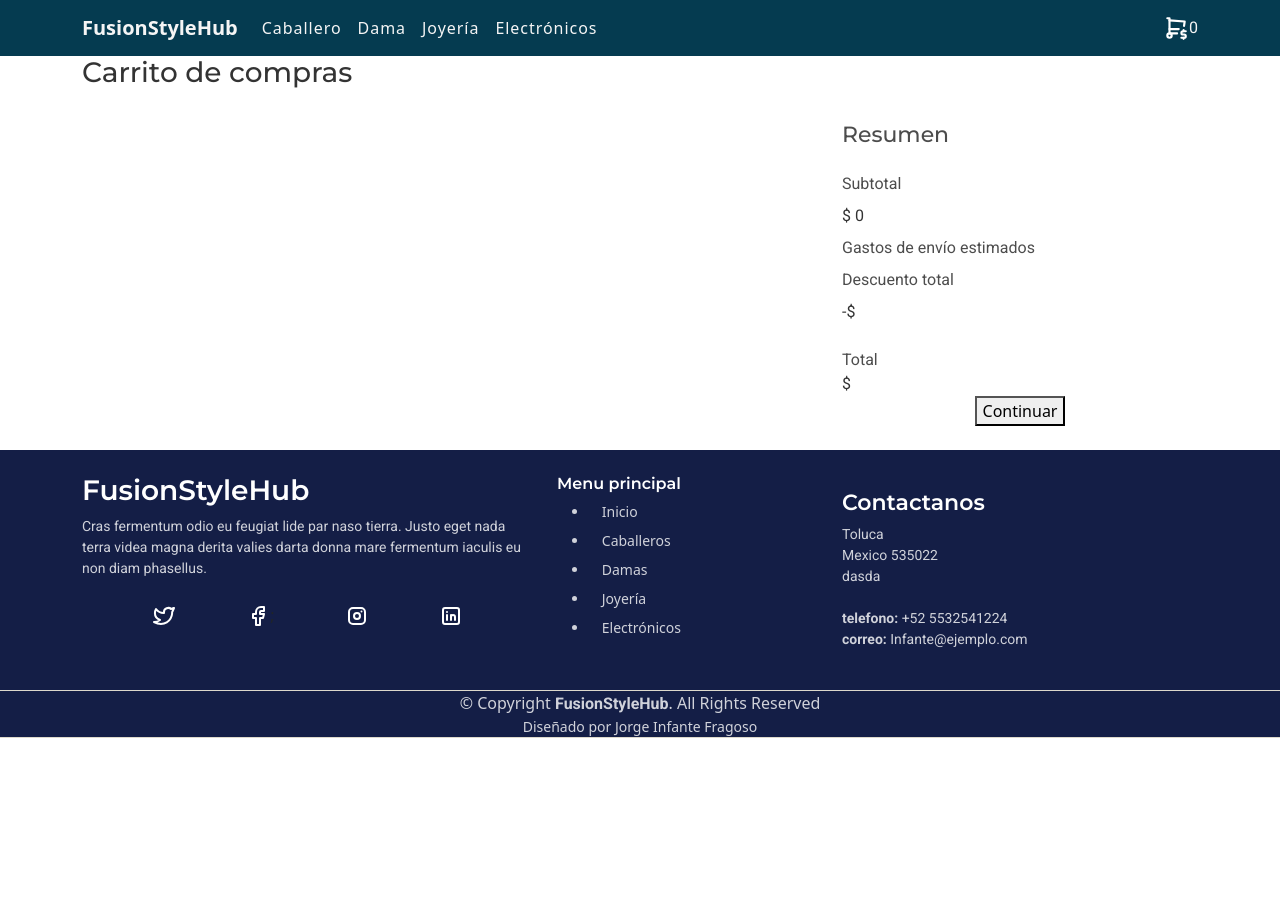
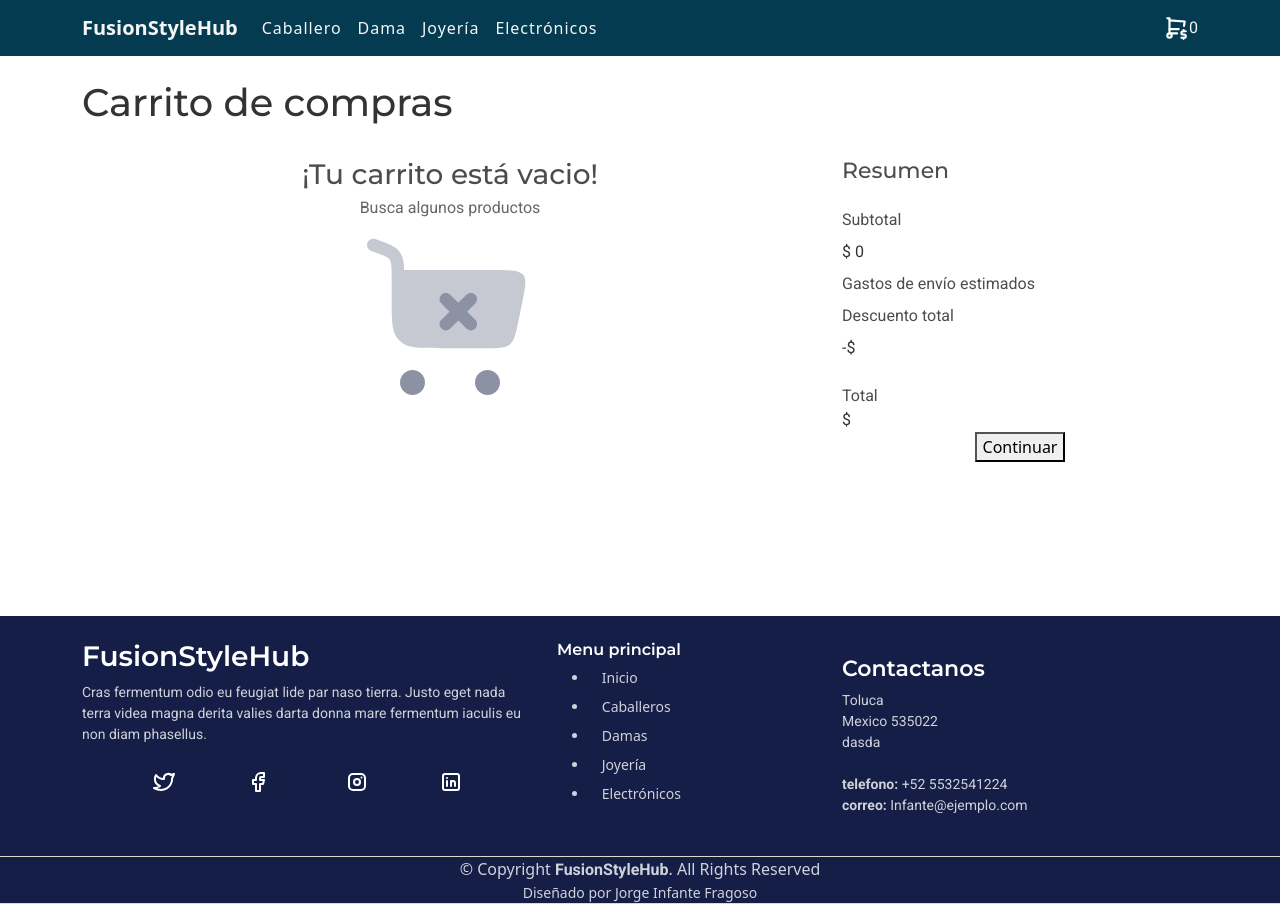
Before and after one commit to georgeif2212/React-project, a React (Create React App) app: page /cart in a window 1280 px wide. Before the commit the page ends 800 px from the top, so only its background shows below. Built offline with nearby package versions, Linux system fonts and the light colour scheme.

Commit message:
Se añade el componente EmptyCart y sus respectivos estilos, svg  y assets

```diff
--- a/src/components/Cart.jsx
+++ b/src/components/Cart.jsx
@@ -5,16 +5,25 @@ import { useContext } from "react";
 import { CartContext } from "../contexts/CartContext";
 import { CartItem } from "./CartItem";
 import { Link } from "react-router-dom";
+import { EmptyCart } from "./EmptyCart";
 
 export const Cart = () => {
-  const { items, addItem, removeItem, clear,total} = useContext(CartContext);
+  const { items, addItem, removeItem, clear, total } = useContext(CartContext);
 
   return (
-    <Container>
-      <h2 className="color-1 size-medium_l mb-2">Carrito de compras</h2>
+    <Container style={{ minHeight: "70vh" }}>
+      <h1
+        style={{ fontWeight: "500" }}
+        className="color-1 size-large_s pt-4 mb-2"
+      >
+        Carrito de compras
+      </h1>
       <Row>
         <Col lg="8">
-          {items.map((item) => (
+          {items.length == 0 ? (
+            <EmptyCart />
+          ) : (
+            items.map((item) => (
               <CartItem
                 key={item.id}
                 item={item}
@@ -22,7 +31,8 @@ export const Cart = () => {
                 removeItem={removeItem}
                 clear={clear}
               />
-          ))}
+            ))
+          )}
         </Col>
         <Col lg="4">
           <div className="carrito-resumen py-4">
--- /dev/null
+++ b/src/components/EmptyCart.jsx
@@ -0,0 +1,12 @@
+import { EmptyCartWidget } from "./Widgets/EmptyCartWidget";
+export const EmptyCart = () => {
+  return (
+    <div className="cart">
+      <h2 className="color-2 size-medium_l pt-4 mb-1">
+        ¡Tu carrito está vacio!
+      </h2>
+      <p className="color-3 size-medium_s mb-0">Busca algunos productos</p>
+      <EmptyCartWidget width={"200px"} />
+    </div>
+  );
+};
--- a/src/components/ItemDetail.jsx
+++ b/src/components/ItemDetail.jsx
@@ -26,7 +26,7 @@ export const ItemDetail = ({ product }) => {
               3x ${(valor / 3).toFixed(2)} sin intereses
             </span>
           </p>
-          <p className="color-2 size-small_l">{product.description}</p>
+          <p className="color-2 size-small_l itemDetail-info__description">{product.description}</p>
           <ItemCount  stock={product.stock} onAdd={onAdd} />
         </div>
       </article>
--- /dev/null
+++ b/src/components/Widgets/EmptyCartWidget.jsx
@@ -0,0 +1,9 @@
+import { ReactComponent as CartSvg } from "../../assets/emptyCart.svg";
+
+export const EmptyCartWidget = ({width}) => {
+  return (
+    <div style={{opacity:"0.5"}}>
+      <CartSvg style={{width:width,height:"auto"}}/>
+    </div>
+  );
+};
--- /dev/null
+++ b/src/styles/components/_cart.scss
@@ -0,0 +1,6 @@
+.cart{
+    display:flex;
+    flex-Flow:column;
+    align-items:center;
+    justify-content:center;
+}
--- a/src/styles/components/_itemDetail.scss
+++ b/src/styles/components/_itemDetail.scss
@@ -8,7 +8,6 @@
     height: auto;
   }
   &-info {
-    text-align: justify;
     padding: 1em 0em 0em 1em;
     &__name {
       font-weight: 600;
@@ -16,5 +15,8 @@
     &__price {
       font-weight: 500;
     }
+    &__description {
+      text-align: justify;
+    }
   }
 }
--- a/src/styles/main.scss
+++ b/src/styles/main.scss
@@ -10,3 +10,4 @@
 @import "./components/boxes";
 @import "./components/buttons";
 @import "./components/itemCount";
+@import "./components/cart";
--- a/src/styles/utilities/_titles.scss
+++ b/src/styles/utilities/_titles.scss
@@ -53,7 +53,7 @@
   }
   &-large{
     &_s{
-      font-size: 2.8em;
+      font-size: 2.4em;
     }
     &_m{
       font-size: 3.5em;
```
Also changed, not shown: src/assets/emptyCart.svg (added). Lines whose indentation alone changed are shown as unchanged.
